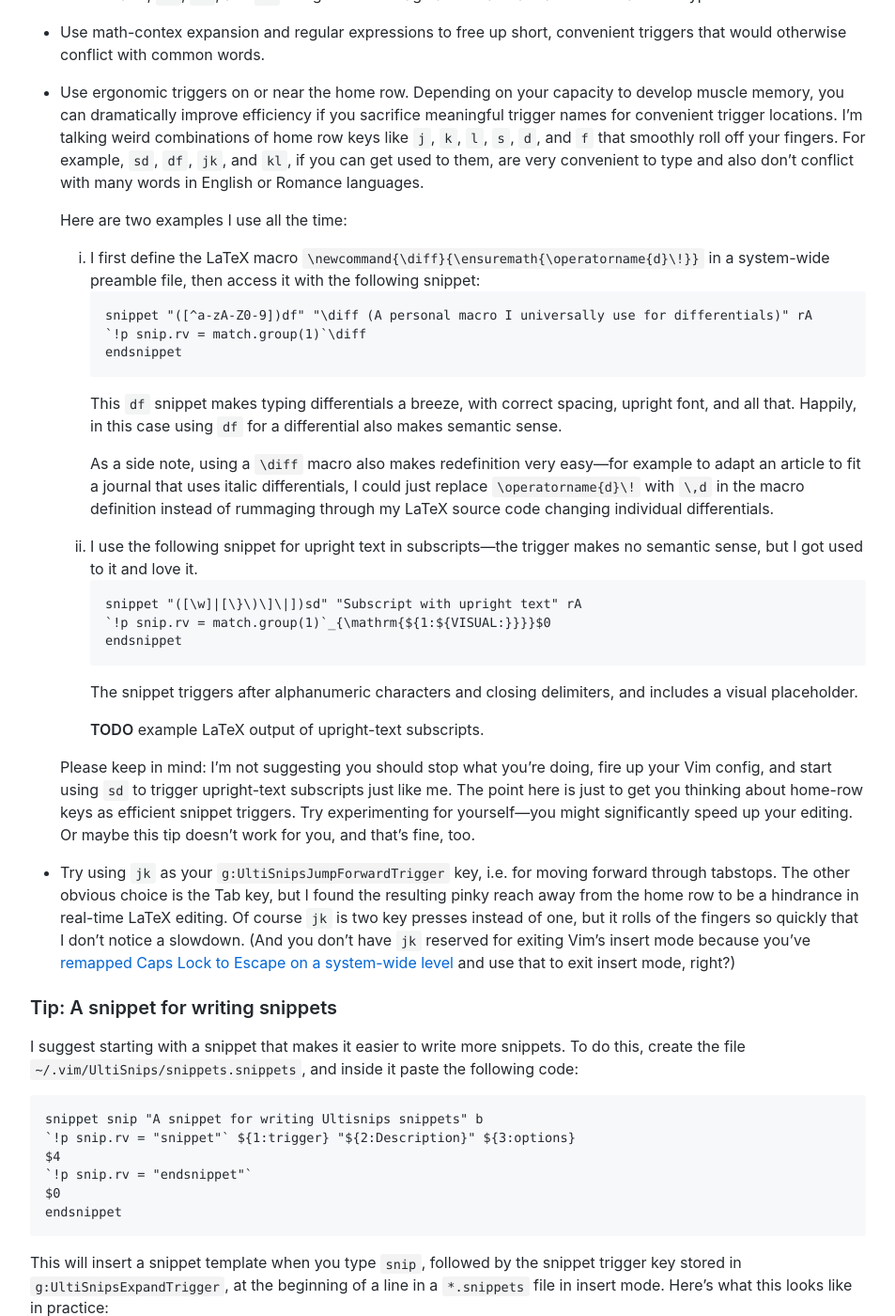
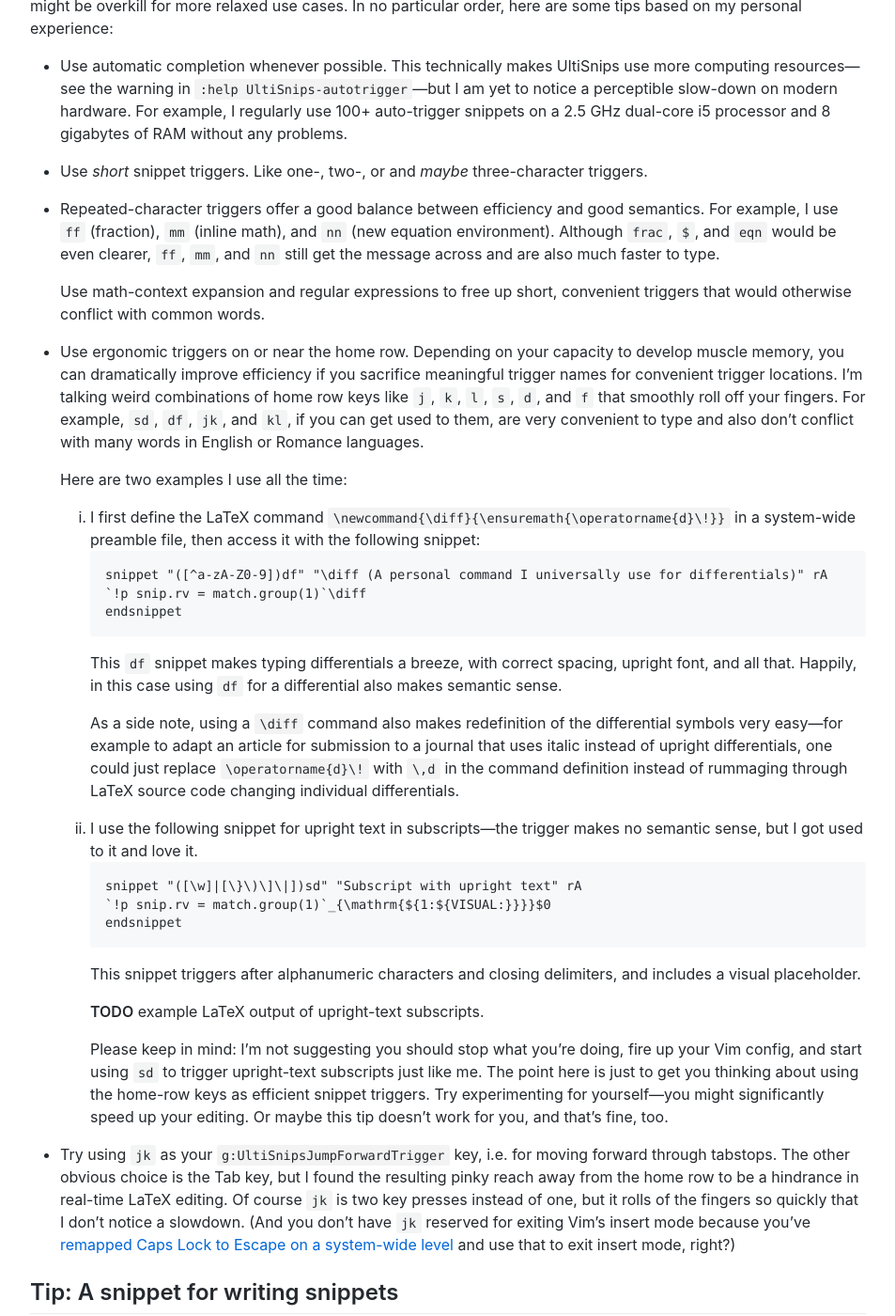
Before and after one commit to ejmastnak/ejmastnak.github.io, a Jekyll site: the page built from tutorials/vim-latex/ultisnips.md, in a window 1280 px wide and 1400 px high, scrolled down 10708 px. Shown: the whole window at 94% size, without its empty margins (163-1116 px from the left). Built offline with Jekyll 4.4.1, drawn with Linux system fonts in a browser that asks for light colours; some of the changed text lies outside the part shown.

Commit message:
Finalize edits and proofreading of snippets article
(Admittedly I have said this before, but...) the text in the snippets
article should now be acceptable for publication. In any case, I am
satisfied with it at the time of this commit. It remains, of course, to
add GIFs to visualize what snippets do.

````diff
--- a/tutorials/vim-latex/ultisnips.md
+++ b/tutorials/vim-latex/ultisnips.md
@@ -5,7 +5,7 @@ title: Snippets \| Setting up Vim for LaTeX Part 1
 
 ## About the series
 This is part two in a [six-part series]({% link tutorials/vim-latex/intro.md %}) explaining how to use the Vim text editor to efficiently write LaTeX documents.
-This article covers snippets, which can dramatically speed up your LaTeX writing.
+This article covers snippets, which are templates of commonly reused code that can dramatically speed up your LaTeX writing.
 
 ## Contents of this article
 <!-- vim-markdown-toc GFM -->
@@ -31,31 +31,36 @@ This article covers snippets, which can dramatically speed up your LaTeX writing
     * [Regex snippet triggers](#regex-snippet-triggers)
   * [Tip: Refreshing snippets](#tip-refreshing-snippets)
 * [(Subjective) practical tips for fast editing](#subjective-practical-tips-for-fast-editing)
-  * [Tip: A snippet for writing snippets](#tip-a-snippet-for-writing-snippets)
+* [Tip: A snippet for writing snippets](#tip-a-snippet-for-writing-snippets)
 
 <!-- vim-markdown-toc -->
 
 ## What snippets do
+Snippets are templates of commonly used code patterns (think LaTeX environments and commands) that, when inserted into text dynamically using short (e.g. two- or three-character) triggers, will dramatically speed up the writing of LaTeX code.
+Without wishing to overstate the case, snippets are the single most important tool in the process of writing LaTeX efficiently and painlessly.
+
 **TODO** Gifs of e.g. `itemize` environment followed by items, `figure` environment with tabstops, Greek letters
 
-**TODO** also provide reference to [https://castel.dev/post/lecture-notes-1/#snippets](https://castel.dev/post/lecture-notes-1/#snippets)
+Snippets in the specific context of efficient, Vim-written LaTeX were probably first introduced to the Internet by Gilles Castel, and I encourage you to [read his snippet article](https://castel.dev/post/lecture-notes-1/#snippets) as well as this one.
 
 ## Getting started with UltiSnips
-
-The [UltiSnips repository](https://github.com/SirVer/ultisnips)
+This tutorial will use the most mature of the many Vim snippet plugins: [the UltiSnips plugin](https://github.com/SirVer/ultisnips).
+If you use Neovim, note that UltiSnips' support of Neovim is "best-effort only".
+Don't let this discourage you---I and many other Neovim users daily drive Ultisnips and Neovim without any issues, and things will probably be fine for you, too.
+If you use regular Vim, you should be fine in any case.
 
 ### Installation
-Install UltiSnips like any other Vim plugin using your method of choice.
+Install UltiSnips like any other Vim plugin using your plugin installation method of choice.
 Because the UltiSnips plugin uses Python...
 - you need a working installation of Python 3 on your system (see `:help UltiSnips-requirements`)
 - your Vim must be compiled with the `python3` feature enabled---you can test this with `:echo has("python3)`, which will return `1` if `python3` is enabled and `0` otherwise.
   Note that Neovim comes with `python3` enabled by default.
 
-UltiSnips intentionally ships without snippets---you have to write your own or use an existing snippet database.
+UltiSnips is a snippet engine only and intentionally ships without snippets---you have to write your own or use an existing snippet database.
 The canonical source of existing snippets is GitHub user `honza`'s [`vim-snippets`](https://github.com/honza/vim-snippets) repository.
 Whether you download someone else's snippets, write your own, or use a mixture of both, you should know:
 
-1. where the text files storing your snippets are located on your file system, and
+1. where the text files holding your snippets are located on your file system, and
 1. how to write and edit snippets to suit your particular needs.
 
 Both questions are answered in this article.
@@ -85,7 +90,7 @@ For most users just setting the three global trigger key variables, as in the ex
 
 ### A home for your snippets
 You store snippets in text files with the `.snippets` extension.
-The file's base name (as in `base-name.snippets`) determines which Vim `filetype` the snippets apply to.
+The file's base name determines which Vim `filetype` the snippets apply to.
 For example, snippets inside the file `tex.snippets` would apply to files with `filetype=tex`.
 If you want certain snippets to apply globally to *all* file types, place these global snippets in the file `all.snippets`, which is documented towards the bottom of `:help UltiSnips-how-snippets-are-loaded`.
 
@@ -176,12 +181,13 @@ Based on my (subjective) experience, mostly with LaTeX files, here are some opti
   extends filetype
   ```
   anywhere in a `*.snippets` file will load all snippets from `filetype.snippets` into the current snippets file.
-  Example use case from `:help UltiSnips-basic-syntax`: you might use `extends c` inside a `cpp.snippets` file, since C++ could use many snippets from C.
+  As an example use case from `:help UltiSnips-basic-syntax`, you might use `extends c` inside a `cpp.snippets` file, since C++ could use many snippets from C.
 
 - The line `priority {N}`, where `N` is an integer number (e.g. `priority 5`), placed *anywhere* in `.snippets` file on its own line will set the priority of all snippets below that line to `N`.
   When multiple snippets have the same `trigger`, only the highest-priority snippet is expanded.
   Using `priority` can be useful to override global snippets defined in `all.snipets`.
-  If `priority` is not specified anywhere in a file, the implicit value is `priority 0`
+  If `priority` is not specified anywhere in a file, the implicit value is `priority 0`.
+  You can read more about the `priority` keyword in `:help UltiSnips-basic-syntax`.
 
 ### Tabstops
 Tabstops are predefined positions within a snippet body to which you can move by pressing the key mapped to `g:UltiSnipsJumpForwardTrigger`.
@@ -200,17 +206,17 @@ Paraphrasing from `:help UltiSnips-tabstops`:
 - The `$0` tabstop is special---it is always the last tabstop in the snippet no matter how many tabstops are defined.
 If `$0` is not explicitly defined, the `$0` tabstop is implicitly placed at the end of the snippet.
 
-As far as I'm aware, this is a similar tabstop syntax to that used in Visual Studio Code.
+As far as I'm aware, this is a similar tabstop syntax to that used in the popular IDE Visual Studio Code.
 
-#### Some examples
-For orientation, here are two examples: one maps `tt` to the `\texttt` macro and the other maps `ff` to the `\frac` macro.
+#### Some example LaTeX snippets
+For orientation, here are two examples: one maps `tt` to the `\texttt` command and the other maps `ff` to the `\frac` command.
 Note that (at least for me) the snippet expands correctly without escaping the `\`, `{`, and `}` characters as suggested in `:help UltiSnips-character-escaping` (see the second bullet in [Assorted snippet syntax rules](#assorted-snippet-syntax-rules)).
 ```
-snippet tt "The \texttt{} macro for typewriter-style font"
+snippet tt "The \texttt{} command for typewriter-style font"
 \texttt{$1}$0
 endsnippet
 
-snippet ff "The LaTeX \frac{}{} macro"
+snippet ff "The LaTeX \frac{}{} command"
 \frac{$1}{$2}$0
 endsnippet
 ```
@@ -220,14 +226,13 @@ endsnippet
 #### Useful: tabstop placeholders
 Placeholders are used to enrich a tabstop with a description or default text.
 The syntax for defining placeholder text is `${1:placeholder}`.
-Here is a real-world example I used to remind myself the correct order for the URL and display text in the `hyperref` package's `href` macro:
+Placeholders are documented at `:help UltiSnips-placeholders`.
+Here is a real-world example I used to remind myself the correct order for the URL and display text in the `hyperref` package's `href` command:
 ```
-snippet hr "The hyperref package's \href{}{} macro (for url links)"
+snippet hr "The hyperref package's \href{}{} command (for url links)"
 \href{${1:url}}{${2:display name}}$0
 endsnippet
 ```
-Placeholders are documented at `:help UltiSnips-placeholders`.
-
 **TODO** GIF here is what this looks like in practice:
 
 #### Useful: mirrored tabstops
@@ -238,7 +243,7 @@ Here is an example:
 **TODO** GIF showing an `environment` snippet.
 
 The syntax for mirrored tabstops is what you might intuitively expect: just repeat the tabstop you wish to mirror.
-For example, here is the code for the snippet shown in the above GIF:
+For example, here is the code for the snippet shown in the above GIF; note how the `$1` tabstop containing the environment name is mirrored in both the `\begin` and `\end` commands:
 ```
 snippet env "New LaTeX environment" b
 \begin{$1}
@@ -252,7 +257,7 @@ Mirrored tabstops are documented at `:help UltiSnips-mirrors`.
 
 #### Useful: the visual placeholder
 The visual placeholder enables you to use text selected in Vim's visual mode as the content of a snippet body.
-The visual placeholder is useful when you want to surround existing text with a snippet (e.g. to place a sentence inside a LaTeX italics macro or to surround a word with quotation marks).
+The visual placeholder is useful when you want to surround existing text with a snippet (e.g. to place a sentence inside a LaTeX italics command or to surround a word with quotation marks).
 Here is an example:
 
 **TODO** GIF with e.g. `textit`
@@ -261,7 +266,7 @@ You can have one visual placeholder per snippet, and you specify it with the `${
 This usually is (but does not have to be) integrated into tabstops.
 Here is the code for the example in the above GIF:
 ```
-snippet tii "The \textit{} macro for italic font"
+snippet tii "The \textit{} command for italic font"
 \textit{${1:${VISUAL:}}}$0
 endsnippet
 ```
@@ -269,20 +274,21 @@ The visual placeholder is documented at `:help UltiSnips-visual-placeholder` and
 
 
 ### Dynamically-evaluated code inside snippets
-It is possible to add dynamically-evaluated code to snippet bodies (UltiSnips calls this "interpolation").
-Shell scripting, Vimscript, and Python are all supported.
+It is possible to add dynamically-evaluated code to snippet bodies (UltiSnips calls this "code interpolation").
+Shell script, Vimscript, and Python are all supported.
 Interpolation is covered in `:help UltiSnips-interpolation` and in UltiSnips screencast [Episode 4: Python Interpolation](http://www.sirver.net/blog/2012/03/31/fourth-episode-of-ultisnips-screencast/).
 I will only cover two examples I subjectively find to be most useful:
 1. making certain snippets expand only the trigger is typed in LaTeX math environments, which is called *custom context* expansion, and
 1. accessing characters captured by regular expression trigger's capture groups.
 
 #### Custom context expansion and `vimtex`'s syntax detection
-UltiSnips' custom context features (see `:help UltiSnips-custom-context-snippets`) give you essentially arbitrary control over when snippets expand, and one *very* useful application is expanding a snippet only if its trigger is typed in a LaTeX math context.
+UltiSnips' custom context features (see `:help UltiSnips-custom-context-snippets`) give you essentially arbitrary control over when snippets expand, and one *very* useful LaTeX application is expanding a snippet only if its trigger is typed in a LaTeX math context.
 As an example of why this might be useful:
 
 - Problem: good snippet triggers tend to interfere with words typed in regular text.
   For example, `ff` is a great choice for a `\frac{}{}` snippet, but you wouldn't want `ff` to expand to `\frac{}{}` in the middle of the word "offer", for example.
 - Solution: make `ff` expand to `\frac{}{}` only in math context, where it won't conflict with regular text.
+  (Note that the `frac` expansion problem can also be solved with a regex snippet, which is covered in the next section.)
 
 You will need GitHub user `lervag`'s [`vimtex` plugin](https://github.com/lervag/vimtex) for math-context expansion.
 The `vimtex` plugin, among many other things, provides the user with the function `vimtex#syntax#in_mathzone()`, which returns `1` if the cursor is inside a LaTeX math zone (e.g. between `$ $` for inline math, inside an `equation` environment, etc...) and `0` otherwise.
@@ -304,17 +310,14 @@ snippet ff "This \frac{}{} snippet expands only a LaTeX math context"
 \frac{$1}{$2}$0
 endsnippet
 ```
-My original source for the implementation of math-context expansion: [https://castel.dev/post/lecture-notes-1/#context](https://castel.dev/post/lecture-notes-1/#context)
-
-
-Note that the `frac` expansion problem can also be solved with a regex snippet, which is covered next.
+My original source for the implementation of math-context expansion: [https://castel.dev/post/lecture-notes-1/#context](https://castel.dev/post/lecture-notes-1/#context).
 
 #### Regex snippet triggers
 For our purposes, if you aren't familiar with them, regular expressions let you (among many other things) implement conditional pattern matching in snippet triggers.
 You could use a regular expression trigger, for example, to do something like "make `^` expand to a superscript snippet like `^{$1}$0`, but only if the `^` trigger immediately follows an alphanumeric character".
 
 A formal explanation of regular expressions falls beyond the scope of this work, and I offer the examples below in a "cookbook" style in the hope that you can adapt the ideas to your own use cases.
-Regex tutorials abound on the internet; if you need a place to start, I recommend [Corey Schafer's tutorial](https://www.youtube.com/watch?v=sa-TUpSx1JA).
+Regex tutorials abound on the internet; if you need a place to start, I recommend [Corey Schafer's tutorial on YouTube](https://www.youtube.com/watch?v=sa-TUpSx1JA).
 
 1. This class of triggers suppresses expansion following alphanumeric text and permits expansion after blank space, punctuation marks, braces and other delimiters, etc...
    ```
@@ -401,6 +404,7 @@ nnoremap <leader>u :call UltiSnips#RefreshSnippets()<CR>
 
 ## (Subjective) practical tips for fast editing
 I'm writing this with math-heavy LaTeX in real-time university lectures in mind, where speed is crucial; these tips might be overkill for more relaxed use cases.
+In no particular order, here are some tips based on my personal experience:
 
 - Use automatic completion whenever possible.
   This technically makes UltiSnips use more computing resources---see the warning in `:help UltiSnips-autotrigger`---but I am yet to notice a perceptible slow-down on modern hardware.
@@ -411,9 +415,9 @@ I'm writing this with math-heavy LaTeX in real-time university lectures in mind,
 
 - Repeated-character triggers offer a good balance between efficiency and good semantics.
   For example, I use `ff` (fraction), `mm` (inline math), and `nn` (new equation environment).
-  Although `frac`, `$`, and `eqn` would be even clearer, `ff`, `mm`, and `nn` still get the message across and are also much faster to type
+  Although `frac`, `$`, and `eqn` would be even clearer, `ff`, `mm`, and `nn` still get the message across and are also much faster to type.
 
-- Use math-contex expansion and regular expressions to free up short, convenient triggers that would otherwise conflict with common words.
+  Use math-context expansion and regular expressions to free up short, convenient triggers that would otherwise conflict with common words.
 
 - Use ergonomic triggers on or near the home row.
   Depending on your capacity to develop muscle memory, you can dramatically improve efficiency if you sacrifice meaningful trigger names for convenient trigger locations.
@@ -421,16 +425,16 @@ I'm writing this with math-heavy LaTeX in real-time university lectures in mind,
   For example, `sd`, `df`, `jk`, and `kl`, if you can get used to them, are very convenient to type and also don't conflict with many words in English or Romance languages.
 
   Here are two examples I use all the time:
-  1. I first define the LaTeX macro `\newcommand{\diff}{\ensuremath{\operatorname{d}\!}}` in a system-wide preamble file, then access it with the following snippet:
+  1. I first define the LaTeX command `\newcommand{\diff}{\ensuremath{\operatorname{d}\!}}` in a system-wide preamble file, then access it with the following snippet:
      ```
-     snippet "([^a-zA-Z0-9])df" "\diff (A personal macro I universally use for differentials)" rA
+     snippet "([^a-zA-Z0-9])df" "\diff (A personal command I universally use for differentials)" rA
      `!p snip.rv = match.group(1)`\diff
      endsnippet
      ```
      This `df` snippet makes typing differentials a breeze, with correct spacing, upright font, and all that.
      Happily, in this case using `df` for a differential also makes semantic sense.
 
-     As a side note, using a `\diff` macro also makes redefinition very easy---for example to adapt an article to fit a journal that uses italic differentials, I could just replace `\operatorname{d}\!` with `\,d` in the macro definition instead of rummaging through my LaTeX source code changing individual differentials.
+     As a side note, using a `\diff` command also makes redefinition of the differential symbols very easy---for example to adapt an article for submission to a journal that uses italic instead of upright differentials, one could just replace `\operatorname{d}\!` with `\,d` in the command definition instead of rummaging through LaTeX source code changing individual differentials.
 
   2. I use the following snippet for upright text in subscripts---the trigger makes no semantic sense, but I got used to it and love it.
      ```
@@ -438,23 +442,23 @@ I'm writing this with math-heavy LaTeX in real-time university lectures in mind,
      `!p snip.rv = match.group(1)`_{\mathrm{${1:${VISUAL:}}}}$0
      endsnippet
      ```
-     The snippet triggers after alphanumeric characters and closing delimiters, and includes a visual placeholder.
+     This snippet triggers after alphanumeric characters and closing delimiters, and includes a visual placeholder.
 
      **TODO** example LaTeX output of upright-text subscripts.
 
-   Please keep in mind: I'm not suggesting you should stop what you're doing, fire up your Vim config, and start using `sd` to trigger upright-text subscripts just like me.
-   The point here is just to get you thinking about home-row keys as efficient snippet triggers.
-   Try experimenting for yourself---you might significantly speed up your editing.
-   Or maybe this tip doesn't work for you, and that's fine, too.
+     Please keep in mind: I'm not suggesting you should stop what you're doing, fire up your Vim config, and start using `sd` to trigger upright-text subscripts just like me.
+     The point here is just to get you thinking about using the home-row keys as efficient snippet triggers.
+     Try experimenting for yourself---you might significantly speed up your editing.
+     Or maybe this tip doesn't work for you, and that's fine, too.
 
 - Try using `jk` as your `g:UltiSnipsJumpForwardTrigger` key, i.e. for moving forward through tabstops.
   The other obvious choice is the Tab key, but I found the resulting pinky reach away from the home row to be a hindrance in real-time LaTeX editing.
   Of course `jk` is two key presses instead of one, but it rolls of the fingers so quickly that I don't notice a slowdown.
   (And you don't have `jk` reserved for exiting Vim's insert mode because you've [remapped Caps Lock to Escape on a system-wide level](https://www.dannyguo.com/blog/remap-caps-lock-to-escape-and-control/) and use that to exit insert mode, right?)
 
-### Tip: A snippet for writing snippets
-I suggest starting with a snippet that makes it easier to write more snippets.
-To do this, create the file `~/.vim/UltiSnips/snippets.snippets`, and inside it paste the following code:
+## Tip: A snippet for writing snippets
+The following snippet makes it easier to write more snippets.
+To use it, create the file `~/.vim/UltiSnips/snippets.snippets`, and inside it paste the following code:
 ```vim
 snippet snip "A snippet for writing Ultisnips snippets" b
 `!p snip.rv = "snippet"` ${1:trigger} "${2:Description}" ${3:options}
````
Also changed, not shown: other parts of tutorials/vim-latex/ultisnips.md (+6 -6 lines).
